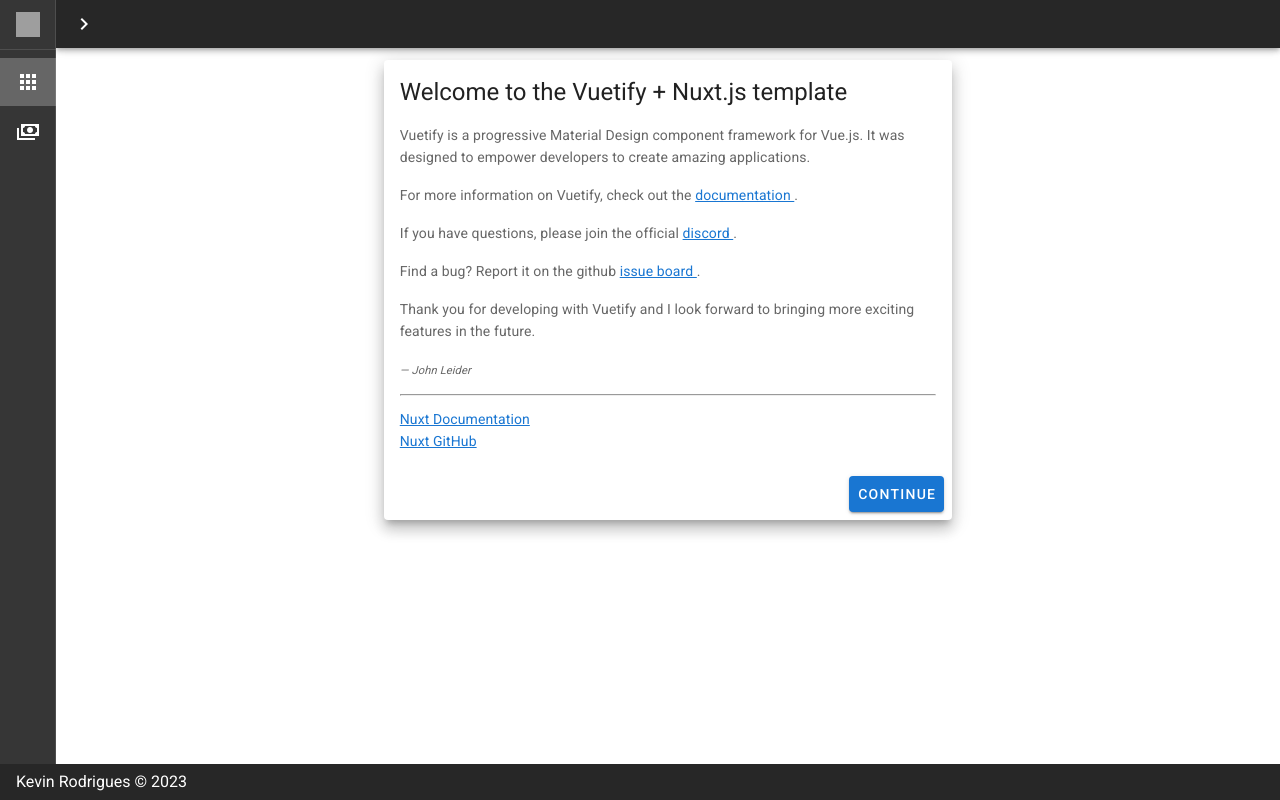
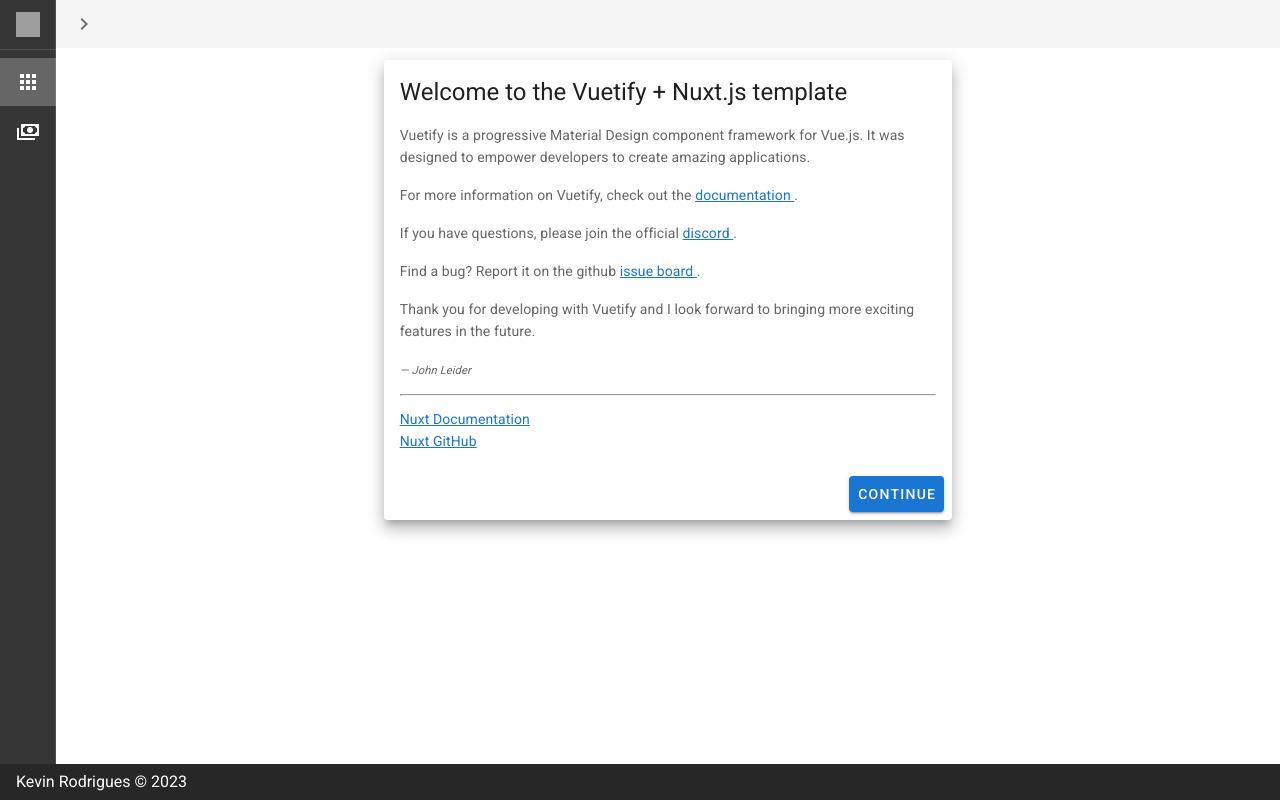
Before and after one commit to AntiKevin/LoanGeniusFrontend, a Nuxt app: page /dashboard in a window 1280 px wide. Built offline with nearby package versions, Linux system fonts and the light colour scheme; grey boxes are pictures that could not be loaded.

Commit message:
refactor: :lipstick: changing the color of the app bar

```diff
--- a/layouts/default.vue
+++ b/layouts/default.vue
@@ -39,7 +39,7 @@
         </div>
       </template>
     </v-navigation-drawer>
-    <v-app-bar :clipped-left="clipped" fixed dark dense app>
+    <v-app-bar :clipped-left="clipped" fixed dense app elevation="0">
       <v-btn icon @click.stop="miniVariant = !miniVariant">
         <v-icon>mdi-{{ `chevron-${miniVariant ? "right" : "left"}` }}</v-icon>
       </v-btn>
```
